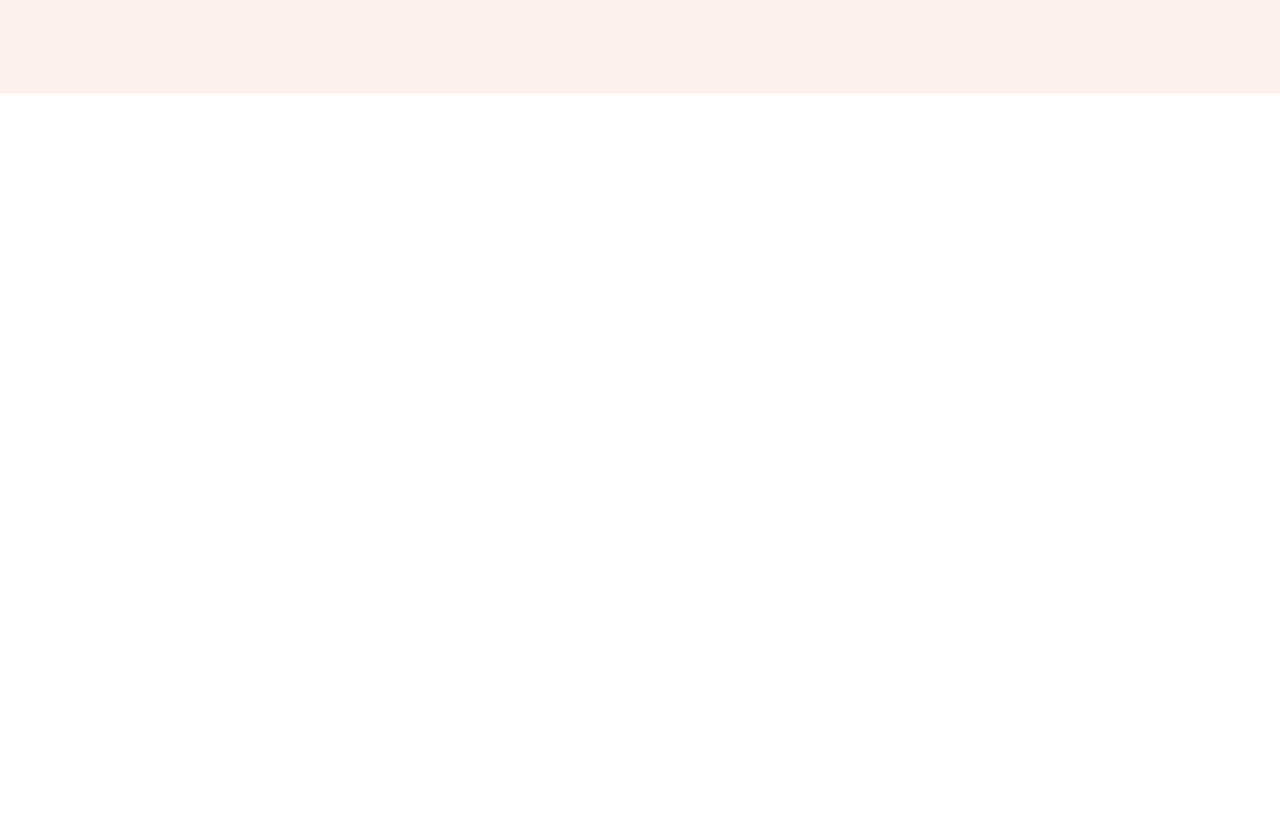
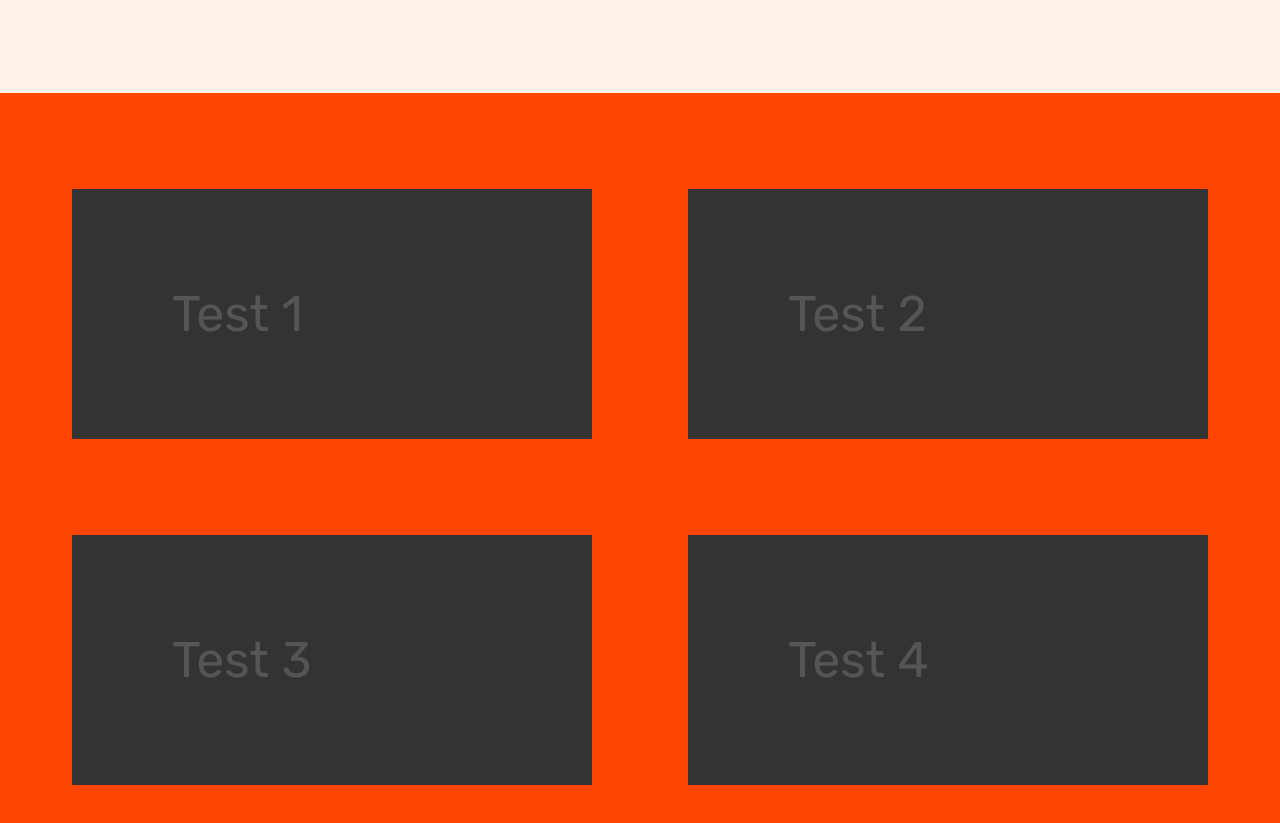
Before and after one commit to riteshnath88/foodie-retreat-staticWebDesign, a plain HTML site: page index.html in a window 1280 px wide. Shown: the part 667-1490 px from the top of the page. Before the commit the page ends 800 px from the top, so only its background shows below. Drawn offline with Linux system fonts and the light colour scheme.

Commit message:
Dynamic grid

```diff
--- a/css/style.css
+++ b/css/style.css
@@ -34,6 +34,9 @@ Paragraph default: 1.6
 
 ----------- 05. WHITE SPACE -------------------------
 
+----------- 06. BORDER RADIUS -----------------------
+Default: 9px;
+
 */
 
 * {
@@ -60,6 +63,30 @@ body {
 /*********************************/
 /* GENERAL COMPONENTS */
 /*********************************/
+
+.container {
+  /*1140px or 1200px*/
+  max-width: 120rem;
+  padding: 0 3.2rem;
+  margin: 0 auto;
+}
+
+.grid {
+  display: grid;
+  gap: 9.6rem;
+}
+
+.grid--2-cols {
+  grid-template-columns: repeat(2, 1fr);
+}
+
+.grid--3-cols {
+  grid-template-columns: repeat(3, 1fr);
+}
+
+.grid--4-cols {
+  grid-template-columns: repeat(4, 1fr);
+}
 
 .heading-primary {
   font-size: 5.2rem;
@@ -222,3 +249,17 @@ body {
 .delivered-text span {
   color: #cf711f;
 }
+
+/*********************************/
+/* HOW IT WORKS SECTION */
+/*********************************/
+.section-how {
+  padding: 9.6rem 0;
+  background-color: orangered;
+}
+
+.section-how div div {
+  padding: 100px;
+  font-size: 50px;
+  background-color: #333;
+}
--- a/index.html
+++ b/index.html
@@ -65,6 +65,15 @@
           </div>
         </div>
       </section>
+
+      <section class="section-how">
+        <div class="container grid grid--2-cols">
+          <div class="">Test 1</div>
+          <div class="">Test 2</div>
+          <div class="">Test 3</div>
+          <div class="">Test 4</div>
+        </div>
+      </section>
     </main>
   </body>
 </html>
```
